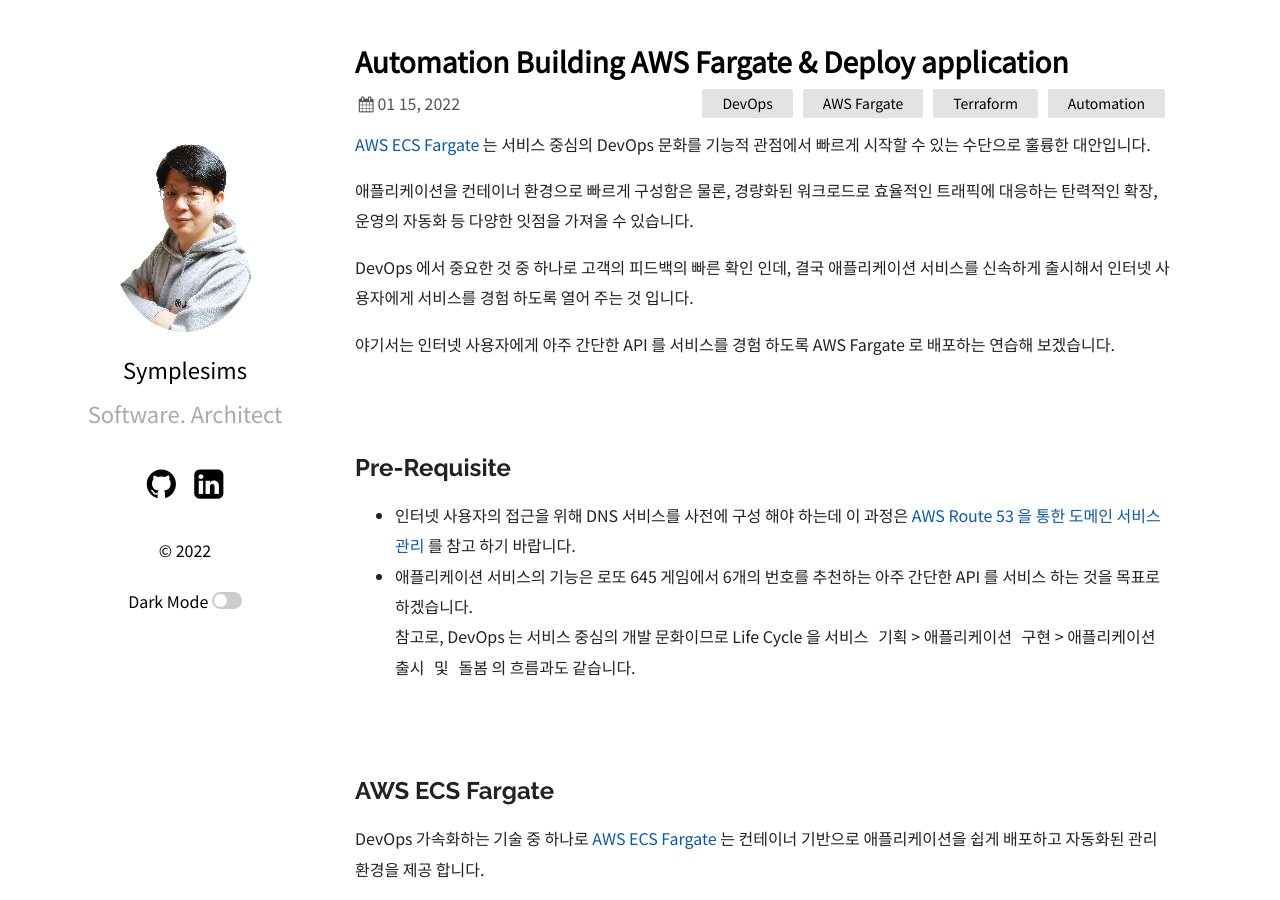
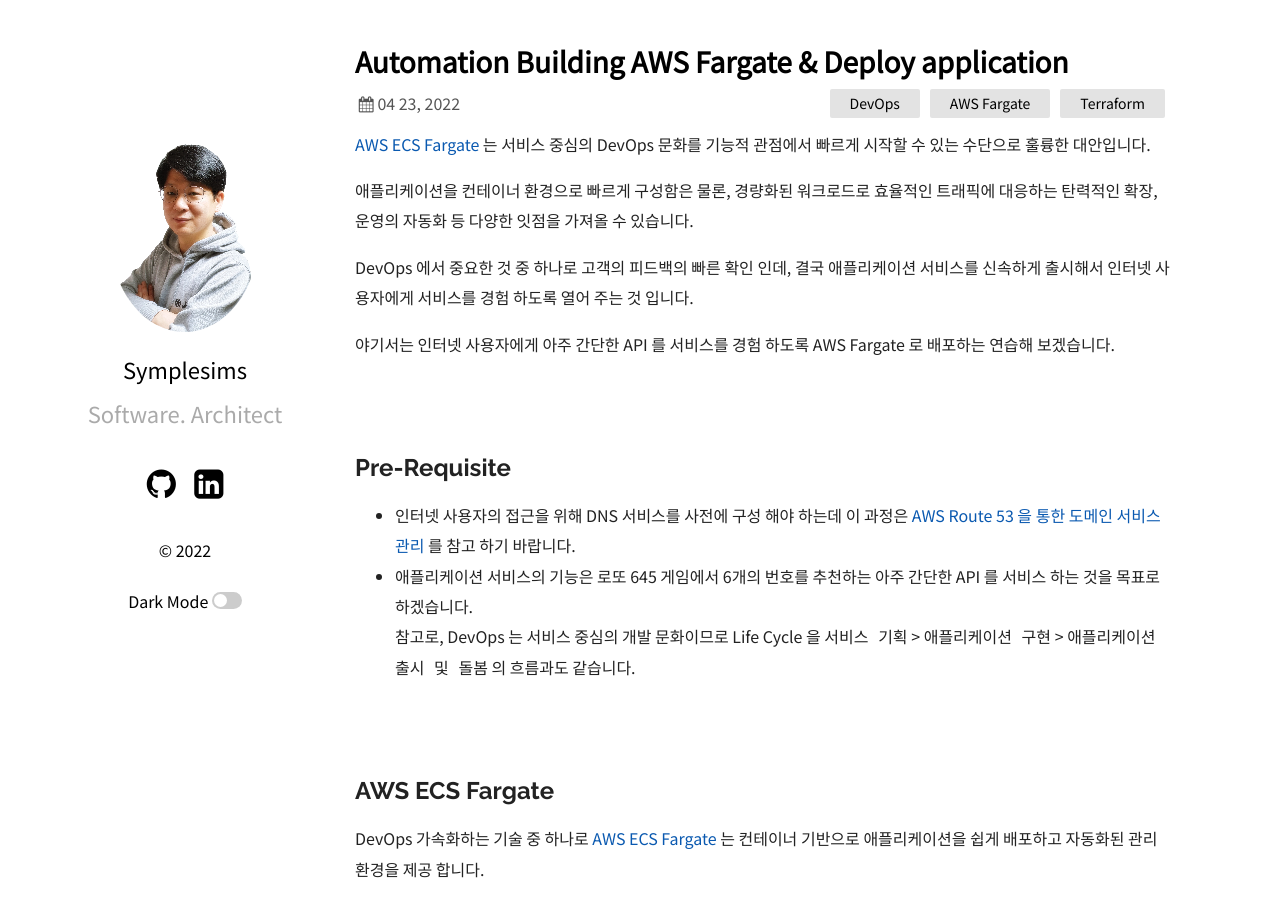
Before and after one commit to symplesims/symplesims.github.io, a Jekyll site: the page built from _posts/2022-04-23-building-aws-fargate.md, in a window 1280 px wide and 900 px high. Built offline with Jekyll 4.4.1, drawn with Linux system fonts in a browser that asks for light colours; nearby versions of some CDN libraries.

```diff
--- a/_posts/2022-01-15-automation-building-aws-fargate.md
+++ b/_posts/2022-04-23-building-aws-fargate.md
@@ -1,12 +1,11 @@
 ---
 layout: post
 title: "Automation Building AWS Fargate & Deploy application"
-date:  2022-01-15 11:00:00 +0900
+date:  2022-04-23 14:00:00 +0900
 categories:
   - DevOps
   - AWS Fargate
   - Terraform
-  - Automation
 ---
 
 [AWS ECS Fargate](https://docs.aws.amazon.com/AmazonECS/latest/userguide/what-is-fargate.html)  는 서비스 중심의 DevOps 문화를 기능적 관점에서 빠르게 시작할 수 있는 수단으로 훌륭한 대안입니다.
```
